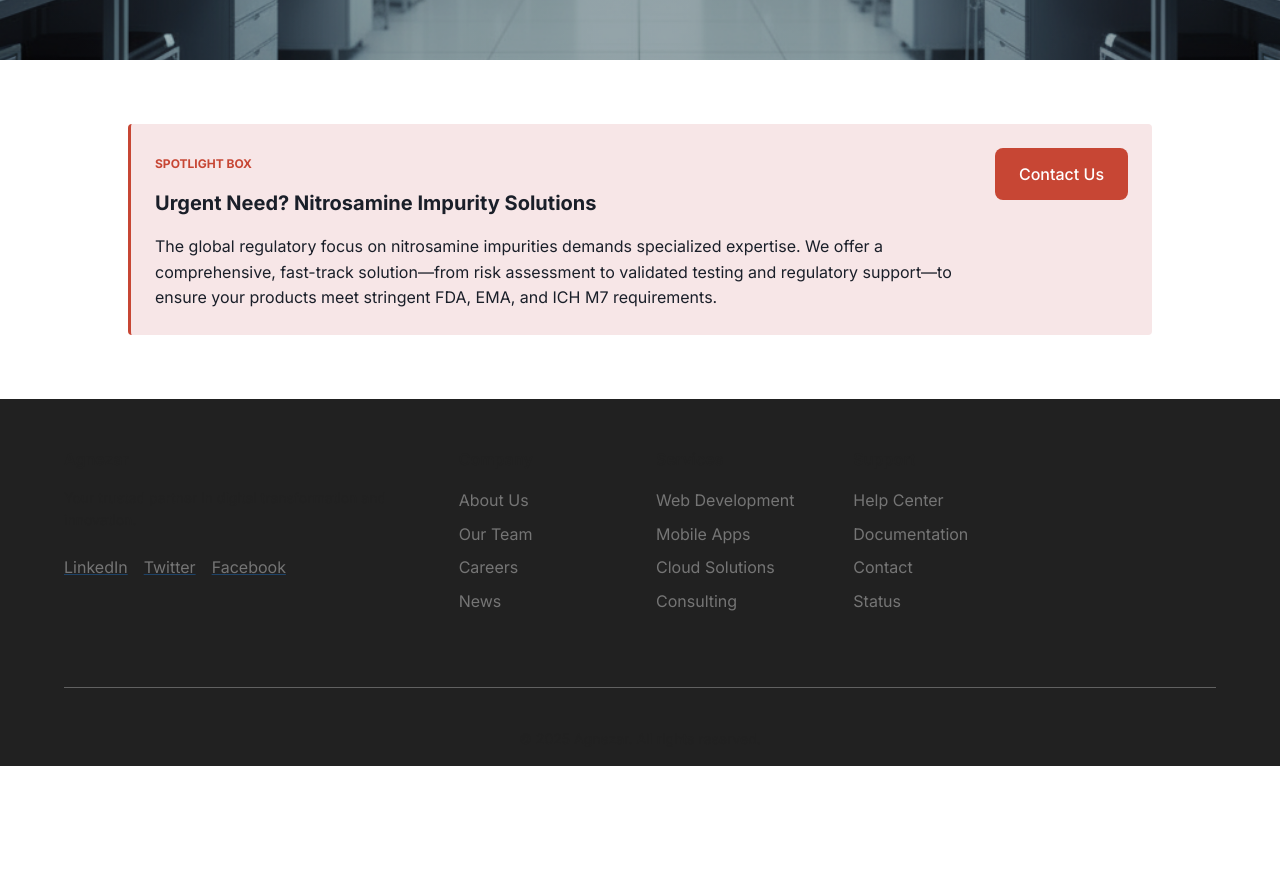
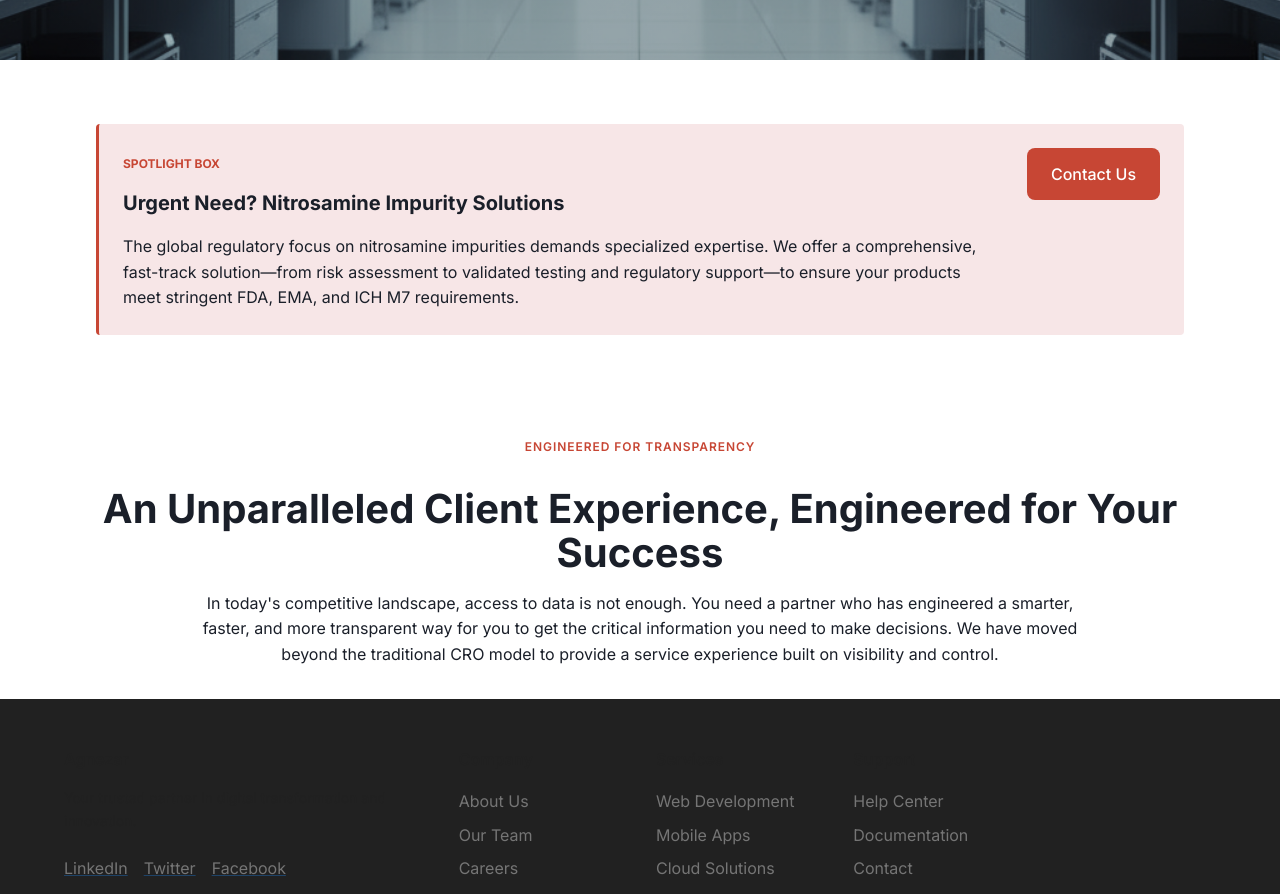
Before and after one commit to anonharish/agnezar, a React (Vite) app: page / in a window 1280 px wide. Shown: the part 740-1634 px from the top of the page. Before the commit the page ends 1506 px from the top, so only its background shows below. Built offline with nearby package versions, Linux system fonts and the light colour scheme; the HTML template or start-up script is replaced by a standard one.

Commit message:
unparalled section is completed

```diff
--- a/src/components/molecules/SpotlightBox/SpotlightBox.style.tsx
+++ b/src/components/molecules/SpotlightBox/SpotlightBox.style.tsx
@@ -3,7 +3,7 @@ import { Box, Typography as MuiTypography } from '@mui/material';
 import { colors } from '@theme/colors';
 
 export const StyledSpotlightBox = styled(Box)(({ theme }) => ({
-  width:"80%",
+  width:"85%",
   margin:"4rem auto",
   backgroundColor: (theme.palette as any)?.background?.spotlight?.bg10 ?? colors.background.spotlight.bg10,
   borderLeft: `3px solid ${(theme.palette as any)?.secondary?.main ?? colors.secondary.main}`,
--- /dev/null
+++ b/src/components/molecules/UnParalleled/UnParalleled.hook.tsx
@@ -0,0 +1,22 @@
+import { useMemo } from 'react';
+
+export interface UnParalleledConfig {
+  smallText?: string;
+  mainHeading?: string;
+  description?: string;
+  button?: {
+    label: string;
+    onClick?: () => void;
+  };
+}
+
+export const useUnParalleled = (config: UnParalleledConfig = {}) => {
+  const merged = useMemo(() => ({
+    smallText: config.smallText ?? 'Engineered for transparency',
+    mainHeading: config.mainHeading ?? 'An Unparalleled Client Experience, Engineered for Your Success',
+    description: config.description ?? 'In today\'s competitive landscape, access to data is not enough. You need a partner who has engineered a smarter, faster, and more transparent way for you to get the critical information you need to make decisions. We have moved beyond the traditional CRO model to provide a service experience built on visibility and control.',
+    button: config.button ?? undefined,
+  }), [config]);
+
+  return merged;
+};
--- /dev/null
+++ b/src/components/molecules/UnParalleled/UnParalleled.style.tsx
@@ -0,0 +1,35 @@
+import { styled } from '@mui/material/styles';
+import { Box, Typography as MuiTypography } from '@mui/material';
+import { colors } from '@theme/colors';
+
+export const StyledUnParalleled = styled(Box)(({ theme }) => ({
+  width:"85%",
+  margin:"auto",
+  textAlign: 'center',
+ padding: theme.spacing(4, 0),
+}));
+
+export const SmallText = styled(MuiTypography)(({ theme }) => ({
+  color: (theme.palette as any)?.secondary?.main ?? colors.secondary.main,
+  fontWeight: 600,
+  fontSize: '0.75rem',
+  letterSpacing: '0.08em',
+}));
+
+export const MainHeading = styled(MuiTypography)(({ theme }) => ({
+  color: (theme.palette as any)?.text?.alt?.heading ?? colors.text.alt.heading,
+  fontWeight: 700,
+  fontSize: '2.5rem',
+  lineHeight: 1.1,
+   marginTop: theme.spacing(3),
+  [theme.breakpoints.down('md')]: {
+    fontSize: '1.8rem',
+  },
+}));
+
+export const DescText = styled(MuiTypography)(({ theme }) => ({
+  color: (theme.palette as any)?.text?.alt?.body ?? colors.text.alt.body,
+  maxWidth: 900,
+  margin: '0 auto',
+  marginTop: theme.spacing(2),
+}));
--- /dev/null
+++ b/src/components/molecules/UnParalleled/UnParalleled.tsx
@@ -0,0 +1,31 @@
+import React from 'react';
+import { StyledUnParalleled, SmallText, MainHeading, DescText } from './UnParalleled.style';
+import { useUnParalleled } from './UnParalleled.hook';
+import { CustomFilledButton } from '@components/atoms';
+
+export interface UnParalleledProps {
+  smallText?: string;
+  mainHeading?: string;
+  description?: string;
+  buttonLabel?: string;
+  onButtonClick?: () => void;
+}
+
+export const UnParalleled: React.FC<UnParalleledProps> = ({ smallText, mainHeading, description, buttonLabel, onButtonClick }) => {
+  const cfg = useUnParalleled({ smallText, mainHeading, description, button: buttonLabel ? { label: buttonLabel, onClick: onButtonClick } : undefined });
+
+  return (
+    <StyledUnParalleled>
+      <SmallText variant="overline">{cfg.smallText}</SmallText>
+      <MainHeading variant="h1">{cfg.mainHeading}</MainHeading>
+      <DescText variant="body1">{cfg.description}</DescText>
+      {cfg.button && (
+        <div style={{ marginTop: 32 }}>
+          <CustomFilledButton onClick={cfg.button.onClick}>{cfg.button.label}</CustomFilledButton>
+        </div>
+      )}
+    </StyledUnParalleled>
+  );
+};
+
+export default UnParalleled;
--- a/src/components/molecules/index.ts
+++ b/src/components/molecules/index.ts
@@ -1,6 +1,7 @@
 export { TopBar } from './TopBar';
 export { Navbar } from './Navbar';
 export { Hero } from './Hero';
+export { UnParalleled } from './UnParalleled/UnParalleled';
 export { SpotlightBox } from './SpotlightBox/SpotlightBox';
 export { Footer } from './Footer';
 
--- a/src/pages/Home/Home.tsx
+++ b/src/pages/Home/Home.tsx
@@ -1,7 +1,7 @@
 import React from 'react';
 import { useHome } from './Home.hook';
 import { StyledHome } from './Home.style';
-import { Hero, SpotlightBox } from '@components/molecules';
+import { Hero, SpotlightBox, UnParalleled } from '@components/molecules';
 
 export const Home: React.FC = () => {
   const {
@@ -23,6 +23,9 @@ export const Home: React.FC = () => {
         buttonLabel="Contact Us"
         onButtonClick={() => { /* handle contact click */ }}
       />
+
+  {/* Unparalleled Section (below spotlight) */}
+  <UnParalleled />
     </StyledHome>
   );
 };
```
